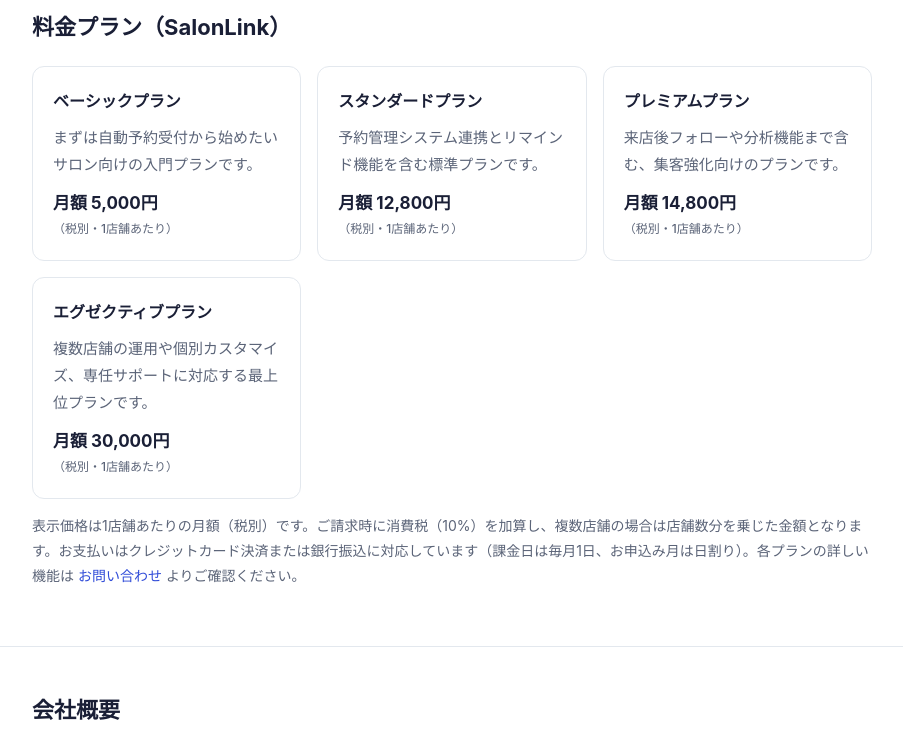
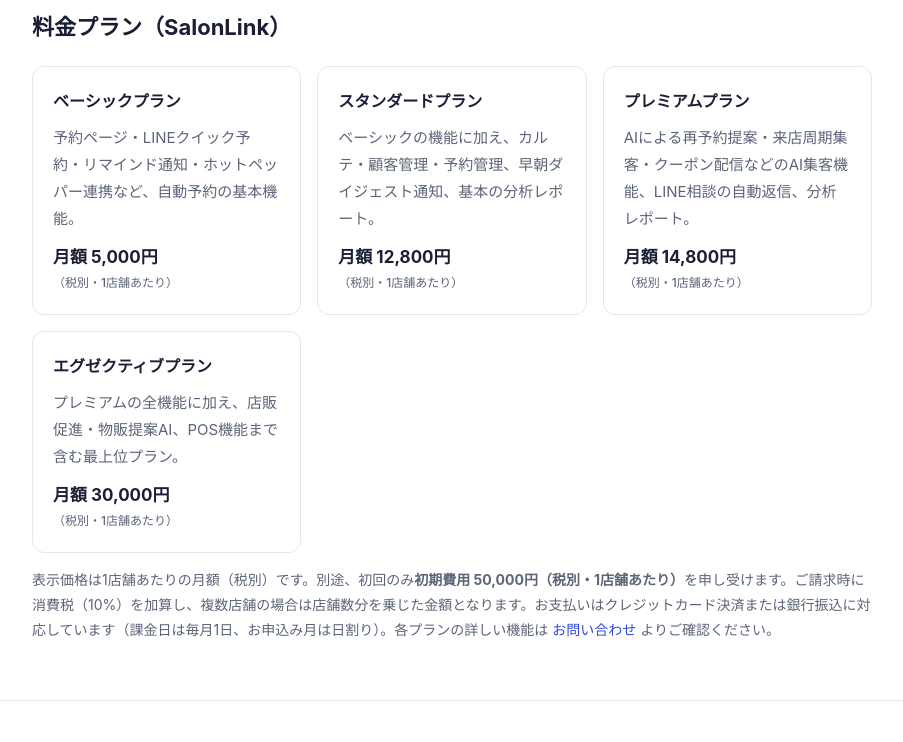
Before and after one commit to rubiktoyme-eng/nextcreator, a plain HTML site: page index.html in a window 1280 px wide. Shown: the part 1120-1862 px from the top of the page, without its empty margins (188-1091 px from the left). Drawn offline with Linux system fonts and the light colour scheme.

Commit message:
プラン説明文を機能表に合わせて更新、初期費用50,000円を追記

```diff
--- a/index.html
+++ b/index.html
@@ -123,26 +123,26 @@
     <div class="grid">
       <div class="card">
         <h3>ベーシックプラン</h3>
-        <p>まずは自動予約受付から始めたいサロン向けの入門プランです。</p>
+        <p>予約ページ・LINEクイック予約・リマインド通知・ホットペッパー連携など、自動予約の基本機能。</p>
         <div class="price">月額 5,000円<small>（税別・1店舗あたり）</small></div>
       </div>
       <div class="card">
         <h3>スタンダードプラン</h3>
-        <p>予約管理システム連携とリマインド機能を含む標準プランです。</p>
+        <p>ベーシックの機能に加え、カルテ・顧客管理・予約管理、早朝ダイジェスト通知、基本の分析レポート。</p>
         <div class="price">月額 12,800円<small>（税別・1店舗あたり）</small></div>
       </div>
       <div class="card">
         <h3>プレミアムプラン</h3>
-        <p>来店後フォローや分析機能まで含む、集客強化向けのプランです。</p>
+        <p>AIによる再予約提案・来店周期集客・クーポン配信などのAI集客機能、LINE相談の自動返信、分析レポート。</p>
         <div class="price">月額 14,800円<small>（税別・1店舗あたり）</small></div>
       </div>
       <div class="card">
         <h3>エグゼクティブプラン</h3>
-        <p>複数店舗の運用や個別カスタマイズ、専任サポートに対応する最上位プランです。</p>
+        <p>プレミアムの全機能に加え、店販促進・物販提案AI、POS機能まで含む最上位プラン。</p>
         <div class="price">月額 30,000円<small>（税別・1店舗あたり）</small></div>
       </div>
     </div>
-    <p class="note">表示価格は1店舗あたりの月額（税別）です。ご請求時に消費税（10%）を加算し、複数店舗の場合は店舗数分を乗じた金額となります。お支払いはクレジットカード決済または銀行振込に対応しています（課金日は毎月1日、お申込み月は日割り）。各プランの詳しい機能は <a href="#contact">お問い合わせ</a> よりご確認ください。</p>
+    <p class="note">表示価格は1店舗あたりの月額（税別）です。別途、初回のみ<strong>初期費用 50,000円（税別・1店舗あたり）</strong>を申し受けます。ご請求時に消費税（10%）を加算し、複数店舗の場合は店舗数分を乗じた金額となります。お支払いはクレジットカード決済または銀行振込に対応しています（課金日は毎月1日、お申込み月は日割り）。各プランの詳しい機能は <a href="#contact">お問い合わせ</a> よりご確認ください。</p>
   </div>
 </section>
 
@@ -169,10 +169,10 @@
       <tr><th>所在地</th><td>〒556-0011　大阪府大阪市浪速区難波中3丁目6-3　リアライズ難波中ビル802</td></tr>
       <tr><th>電話番号</th><td>080-4025-1083（受付時間：平日10:00〜18:00）</td></tr>
       <tr><th>メールアドレス</th><td>rubik.toy.me@gmail.com</td></tr>
-      <tr><th>販売価格</th><td>月額制（1店舗あたり・税別）。ベーシックプラン 5,000円／スタンダードプラン 12,800円／プレミアムプラン 14,800円／エグゼクティブプラン 30,000円。ご請求時に消費税（10%）を加算し、複数店舗の場合は店舗数分を乗じた金額となります。</td></tr>
+      <tr><th>販売価格</th><td>月額制（1店舗あたり・税別）。ベーシックプラン 5,000円／スタンダードプラン 12,800円／プレミアムプラン 14,800円／エグゼクティブプラン 30,000円。<br>初期費用：50,000円（税別・1店舗あたり・初回のみ）。<br>ご請求時に消費税（10%）を加算し、複数店舗の場合は店舗数分を乗じた金額となります。</td></tr>
       <tr><th>商品代金以外の必要料金</th><td>銀行振込の場合の振込手数料、およびインターネット接続にかかる通信費はお客様のご負担となります。</td></tr>
-      <tr><th>お支払い方法</th><td>クレジットカード決済（毎月1日に自動課金）／銀行振込（毎月1日に発行する請求書によるお支払い）</td></tr>
-      <tr><th>お支払い時期</th><td>課金日は毎月1日です。<br>クレジットカード：お申込み月はご登録日から月末までの日割り分をご登録時にお支払いいただき、翌月以降は毎月1日に1か月分を自動課金<br>銀行振込：お申込み月は日割り分の請求書、翌月以降は毎月1日に発行する請求書に記載の支払期日（発行から7日以内）までにお振込み</td></tr>
+      <tr><th>お支払い方法</th><td>月額料金：クレジットカード決済（毎月1日に自動課金）／銀行振込（毎月1日に発行する請求書によるお支払い）<br>初期費用：銀行振込（請求書に記載の当社口座へお振込み）</td></tr>
+      <tr><th>お支払い時期</th><td>初期費用：お申込み後にお送りする請求書の記載期日（発行から14日以内）までにお振込み<br>月額料金の課金日は毎月1日です。<br>クレジットカード：お申込み月はご登録日から月末までの日割り分をご登録時にお支払いいただき、翌月以降は毎月1日に1か月分を自動課金<br>銀行振込：お申込み月は日割り分の請求書、翌月以降は毎月1日に発行する請求書に記載の支払期日（発行から7日以内）までにお振込み</td></tr>
       <tr><th>サービス提供時期</th><td>お申込みおよび初期設定の完了後、速やかにご利用いただけます。</td></tr>
       <tr><th>契約期間・解約</th><td>1か月ごとの自動更新です。解約をご希望の場合は、メールまたはお電話にてお申し出ください。<strong>解約は、お申し出いただいた月の翌月末まで有効</strong>となり、翌々月以降の課金は発生しません。</td></tr>
       <tr><th>返品・返金</th><td>サービスの性質上、ご利用開始後の返品・返金はお受けできません。解約時の<strong>日割りによる返金は行っておりません</strong>。</td></tr>
```
